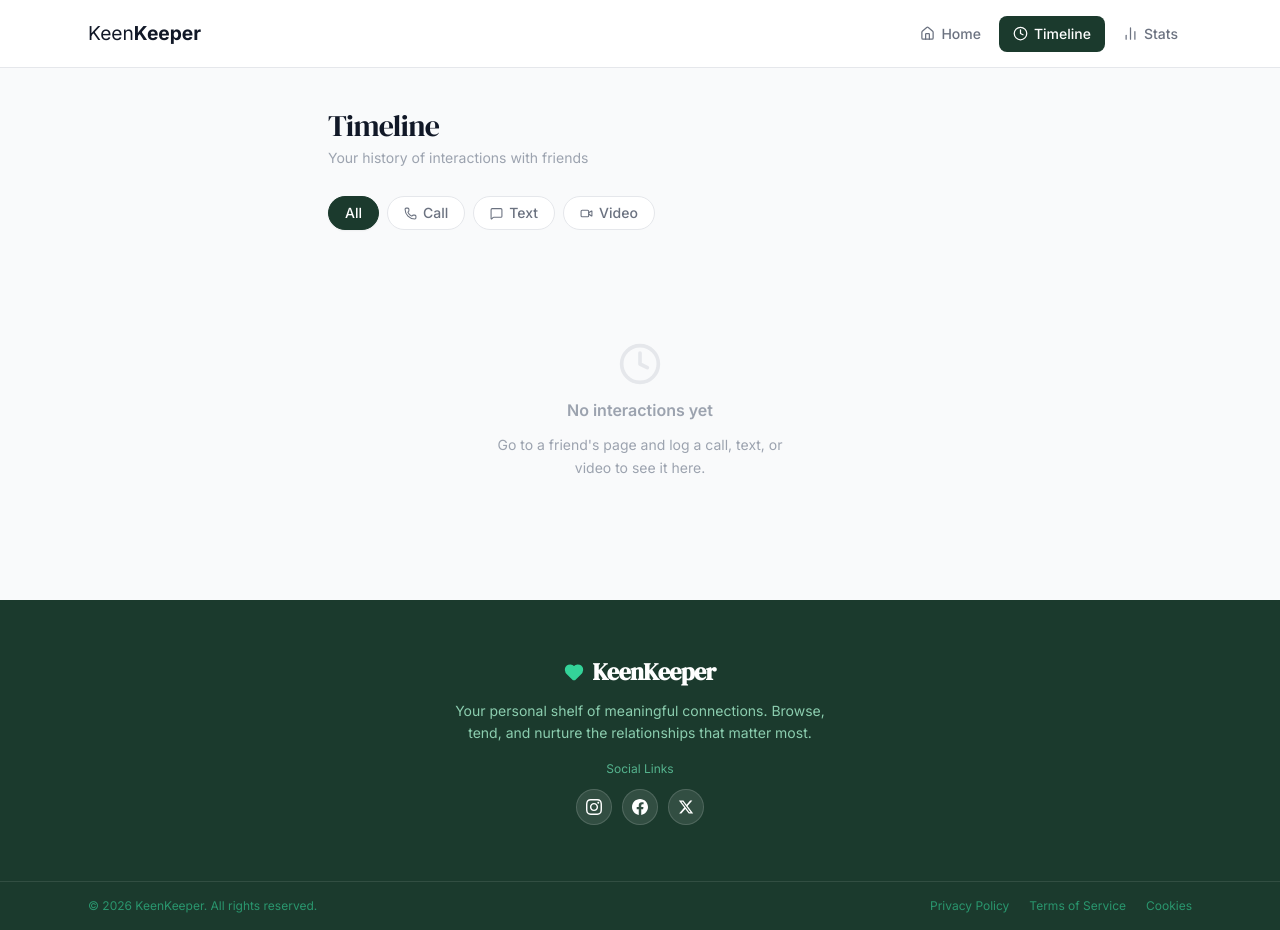
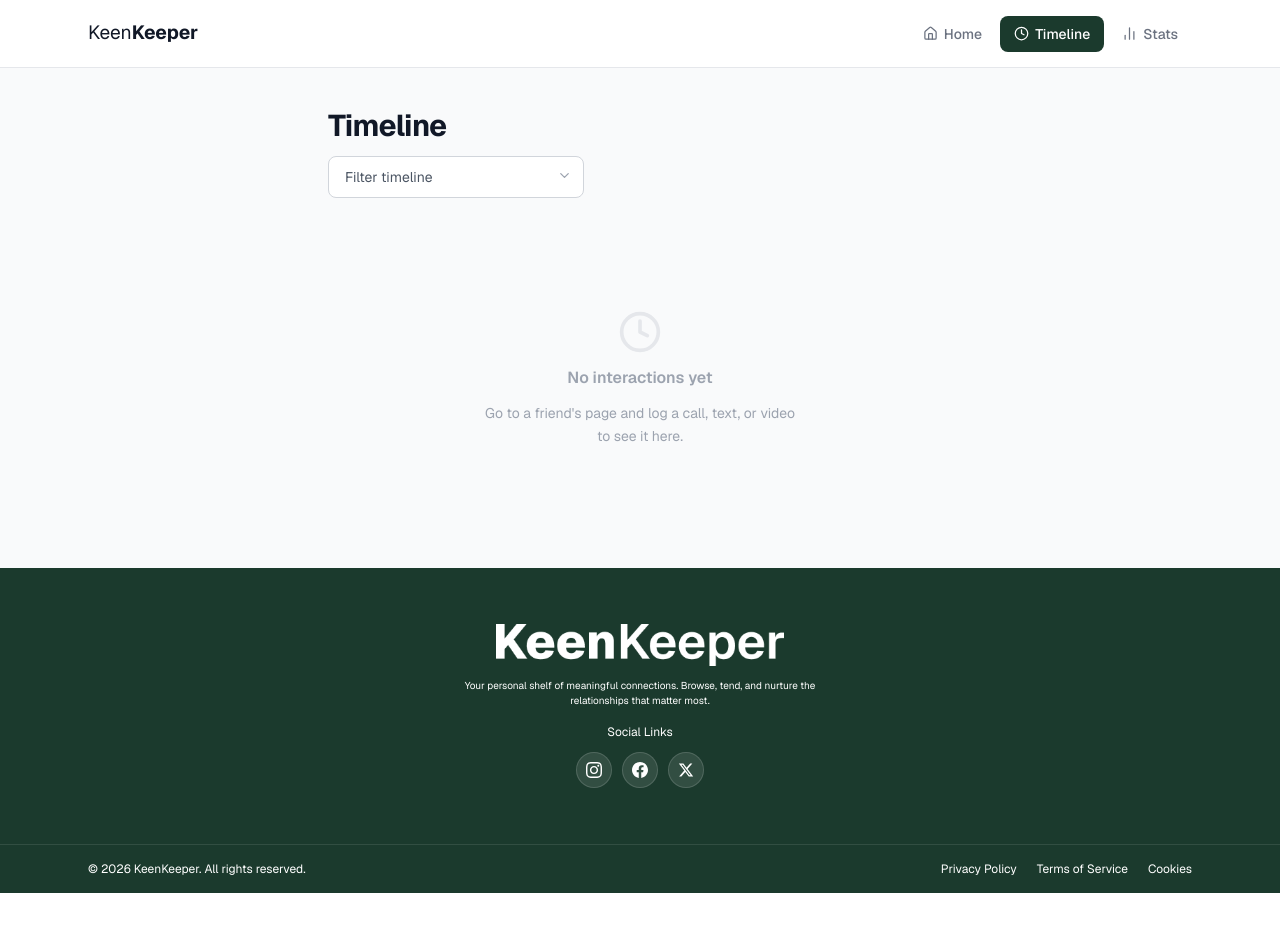
Before and after one commit to marufhasan755449-maker/B13-A7-keen-keeper-M, a React (Vite) app: page /timeline in a window 1280 px wide. After the commit the page ends 893 px from the top, so only its background shows below. Built offline with nearby package versions, Linux system fonts and the light colour scheme.

Commit message:
added timeline

```diff
--- a/src/components/Footer.jsx
+++ b/src/components/Footer.jsx
@@ -1,4 +1,4 @@
-import { Heart } from "lucide-react";
+import myImage  from '../assets/KeenKeeper.png'
 
 const InstagramSVG = () => (
   <svg viewBox="0 0 24 24" className="w-4 h-4 fill-current">
@@ -23,19 +23,16 @@
       <div className="max-w-6xl mx-auto px-6 py-14 flex flex-col items-center text-center gap-3">
 
         {/* Brand */}
-        <div className="flex items-center gap-2">
-          <Heart size={20} className="text-emerald-400" fill="#34d399" />
-          <span className="font-serif text-2xl font-bold tracking-tight">KeenKeeper</span>
+        <div className="w-72">
+        <img src={myImage} alt="" />
         </div>
 
         {/* Tagline */}
-        <p className="text-sm text-emerald-200/80 max-w-sm leading-relaxed">
-          Your personal shelf of meaningful connections. Browse, tend, and
-          nurture the relationships that matter most.
-        </p>
+        <p className="font-sans text-[10px] text-white max-w-sm">
+        Your personal shelf of meaningful connections. Browse, tend, and nurture the relationships that matter most.</p>
 
         {/* Social */}
-        <p className="text-xs text-emerald-300/70 mt-1">Social Links</p>
+        <p className="text-xs text-white mt-1">Social Links</p>
         <div className="flex items-center gap-2.5">
           {[InstagramSVG, FacebookSVG, TwitterSVG].map((Icon, i) => (
             <a
@@ -54,7 +51,7 @@
       {/* Bottom bar */}
       <div className="border-t border-white/10">
         <div className="max-w-6xl mx-auto px-6 py-4 flex flex-col sm:flex-row
-                        justify-between items-center gap-2 text-xs text-emerald-400/60">
+                        justify-between items-center gap-2 text-xs text-white">
           <span>© 2026 KeenKeeper. All rights reserved.</span>
           <div className="flex gap-5">
             {["Privacy Policy", "Terms of Service", "Cookies"].map((t) => (
--- a/src/index.css
+++ b/src/index.css
@@ -1,4 +1,7 @@
-@import url('https://fonts.googleapis.com/css2?family=Inter:wght@300;400;500;600;700;800&family=DM+Serif+Display:ital@0;1&display=swap');
+@import url('https://fonts.googleapis.com/css2?family=Geist:wght@100..900&display=swap');
 @tailwind base;
 @tailwind components;
 @tailwind utilities;
+body {
+  font-family: 'Geist', sans-serif;
+}
--- a/src/pages/FriendDetail.jsx
+++ b/src/pages/FriendDetail.jsx
@@ -139,13 +139,6 @@
               Contact <strong className="text-gray-700">{friend.name.split(" ")[0]}</strong> every{" "}
               <strong className="text-gray-700">{friend.goal} days</strong> to maintain this friendship.
             </p>
-            <div className="flex items-center gap-3">
-              <div className="flex-1 h-2 bg-gray-100 rounded-full overflow-hidden">
-                <div className={`h-full rounded-full transition-all duration-700 ${st.bar}`}
-                     style={{ width: `${pct}%` }} />
-              </div>
-              <span className="text-xs font-bold text-gray-500 w-9 text-right">{pct}%</span>
-            </div>
           </div>
 
           {/* Quick Check-In */}
--- a/src/pages/Home.jsx
+++ b/src/pages/Home.jsx
@@ -29,11 +29,10 @@
 
   return (
     <div>
-      {/* ── Banner ── */}
       <section className="bg-white border-b border-gray-200 py-16 text-center px-4">
         <div className="max-w-xl mx-auto">
-          <h1 className="font-serif text-4xl sm:text-5xl text-gray-900 leading-tight mb-4 tracking-tight">
-            Friends to keep close<br />in your life
+          <h1 className="font-bold text-3xl sm:text-4xl text-gray-900 leading-tight mb-4 tracking-tight">
+            Friends to keep close in your life
           </h1>
           <p className="text-gray-400 text-sm leading-relaxed mb-8 max-w-sm mx-auto">
             Your personal shelf of meaningful connections. Browse, tend, and
@@ -48,7 +47,6 @@
           </button>
         </div>
 
-        {/* Stat Cards */}
         <div className="max-w-3xl mx-auto mt-10 grid grid-cols-2 sm:grid-cols-4 gap-4 px-2">
           {stats.map(({ label, value, Icon, color }) => (
             <div key={label} className="bg-white border border-gray-200 rounded-2xl
@@ -64,7 +62,6 @@
         </div>
       </section>
 
-      {/* ── Friends Grid ── */}
       <section className="max-w-6xl mx-auto px-4 sm:px-6 py-10">
         <h2 className="text-lg font-bold text-gray-900 mb-5">Your Friends</h2>
 
--- a/src/pages/Timeline.jsx
+++ b/src/pages/Timeline.jsx
@@ -1,14 +1,12 @@
 import { useState } from "react";
-import { Phone, MessageSquare, Video, Clock } from "lucide-react";
+import { Phone, MessageSquare, Video, Clock, ChevronDown } from "lucide-react";
 import { useTimeline } from "../context/TimelineContext";
 
 const typeConfig = {
-  Call:  { Icon: Phone,         dot: "bg-emerald-500", border: "border-l-emerald-500", iconBg: "bg-emerald-50 text-emerald-600" },
-  Text:  { Icon: MessageSquare, dot: "bg-violet-500",  border: "border-l-violet-500",  iconBg: "bg-violet-50 text-violet-600"   },
-  Video: { Icon: Video,         dot: "bg-amber-500",   border: "border-l-amber-500",   iconBg: "bg-amber-50 text-amber-600"     },
+  Call:  { Icon: Phone,         border: "border-l-emerald-500", iconBg: "bg-emerald-50 text-emerald-600" },
+  Text:  { Icon: MessageSquare, border: "border-l-violet-500",  iconBg: "bg-violet-50 text-violet-600"   },
+  Video: { Icon: Video,         border: "border-l-amber-500",   iconBg: "bg-amber-50 text-amber-600"     },
 };
-
-const filters = ["All", "Call", "Text", "Video"];
 
 export default function Timeline() {
   const { entries } = useTimeline();
@@ -18,26 +16,23 @@
 
   return (
     <div className="max-w-2xl mx-auto px-4 sm:px-6 py-10">
-      <h1 className="font-serif text-3xl text-gray-900 mb-1 tracking-tight">Timeline</h1>
-      <p className="text-sm text-gray-400 mb-7">Your history of interactions with friends</p>
+      <h1 className="font-bold text-3xl text-gray-900 mb-3 tracking-tight">Timeline</h1>
 
-      {/* Filter Buttons */}
-      <div className="flex flex-wrap gap-2 mb-8">
-        {filters.map((f) => (
-          <button
-            key={f}
-            onClick={() => setFilter(f)}
-            className={`flex items-center gap-1.5 px-4 py-1.5 rounded-full text-sm
-                        font-medium border transition-all
-                        ${filter === f
-                          ? "bg-forest text-white border-forest shadow-sm"
-                          : "bg-white text-gray-500 border-gray-200 hover:border-gray-400 hover:text-gray-700"
-                        }`}
-          >
-            {f !== "All" && typeConfig[f] && (() => { const { Icon } = typeConfig[f]; return <Icon size={13} />; })()}
-            {f}
-          </button>
-        ))}
+      {/* Filter Dropdown */}
+      <div className="relative mb-8 w-64">
+        <select
+          value={filter}
+          onChange={(e) => setFilter(e.target.value)}
+          className="w-full appearance-none border border-gray-300 rounded-lg px-4 py-2.5
+                     text-sm text-gray-600 bg-white cursor-pointer
+                     focus:outline-none focus:border-gray-400"
+        >
+          <option value="All">Filter timeline</option>
+          <option value="Call">Call</option>
+          <option value="Text">Text</option>
+          <option value="Video">Video</option>
+        </select>
+        <ChevronDown size={15} className="absolute right-3 top-3 text-gray-400 pointer-events-none" />
       </div>
 
       {/* Entries */}
--- a/tailwind.config.js
+++ b/tailwind.config.js
@@ -8,9 +8,9 @@
         leaf:   '#2D6A4F',
       },
       fontFamily: {
-        sans:  ['Inter', 'sans-serif'],
-        serif: ['"DM Serif Display"', 'serif'],
-      },
+  sans: ['Geist', 'sans-serif'],
+  serif: ['"DM Serif Display"', 'serif'],
+},
     },
   },
   plugins: [],
```
Also changed, not shown: public/friends.json (+105 -81 lines), src/App.css (deleted), src/assets/KeenKeeper.png (added).
